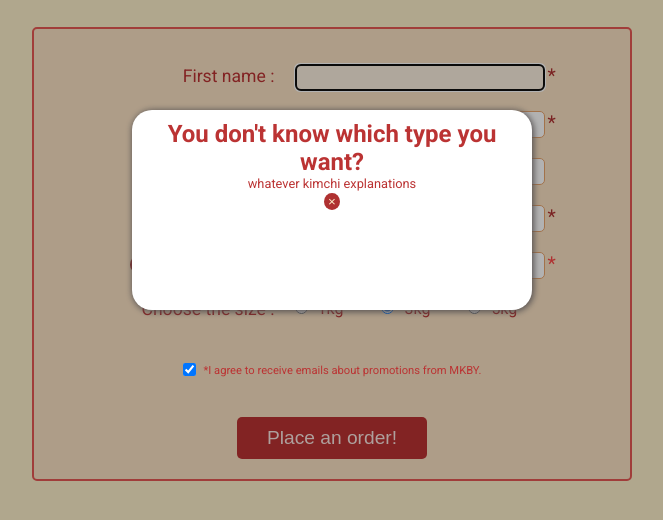
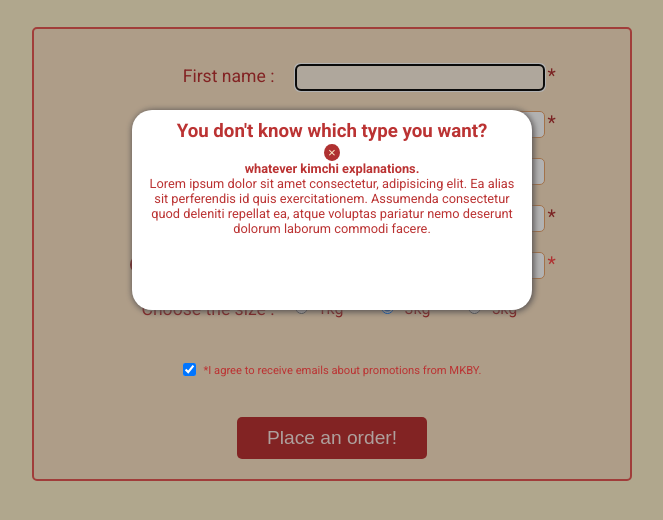
Before and after one commit to eyeri91/Kimchi-order-form, a plain HTML site: page index.html in a window 1280 px wide. Shown: the part 190-710 px from the top of the page, without its empty margins (308-971 px from the left). Drawn offline with Linux system fonts and the light colour scheme.

Commit message:
Wrap the upper part of modal content to use flexbox

```diff
--- a/index.html
+++ b/index.html
@@ -43,9 +43,15 @@
         <div class="form-row">
             <div class="modal-container">
                 <div class="modal-content">
-                    <h2>You don't know which type you want?</h2>
-                    <p>whatever kimchi explanations</p>
-                    <button class="close">&times;</button>
+                    <div class="modal-upper">
+                        <h3>You don't know which type you want?</h3>
+                        <button class="close">&times;</button>
+                    </div>
+                    <p class="p-title"><strong>whatever kimchi explanations.</strong></p>
+                    <p class="p-content">Lorem ipsum dolor sit amet consectetur, adipisicing elit. Ea
+                        alias sit perferendis id quis exercitationem. Assumenda consectetur quod deleniti repellat ea,
+                        atque voluptas pariatur nemo deserunt dolorum laborum commodi facere.</p>
+
                 </div>
             </div>
             <label for="kimchi">
```
